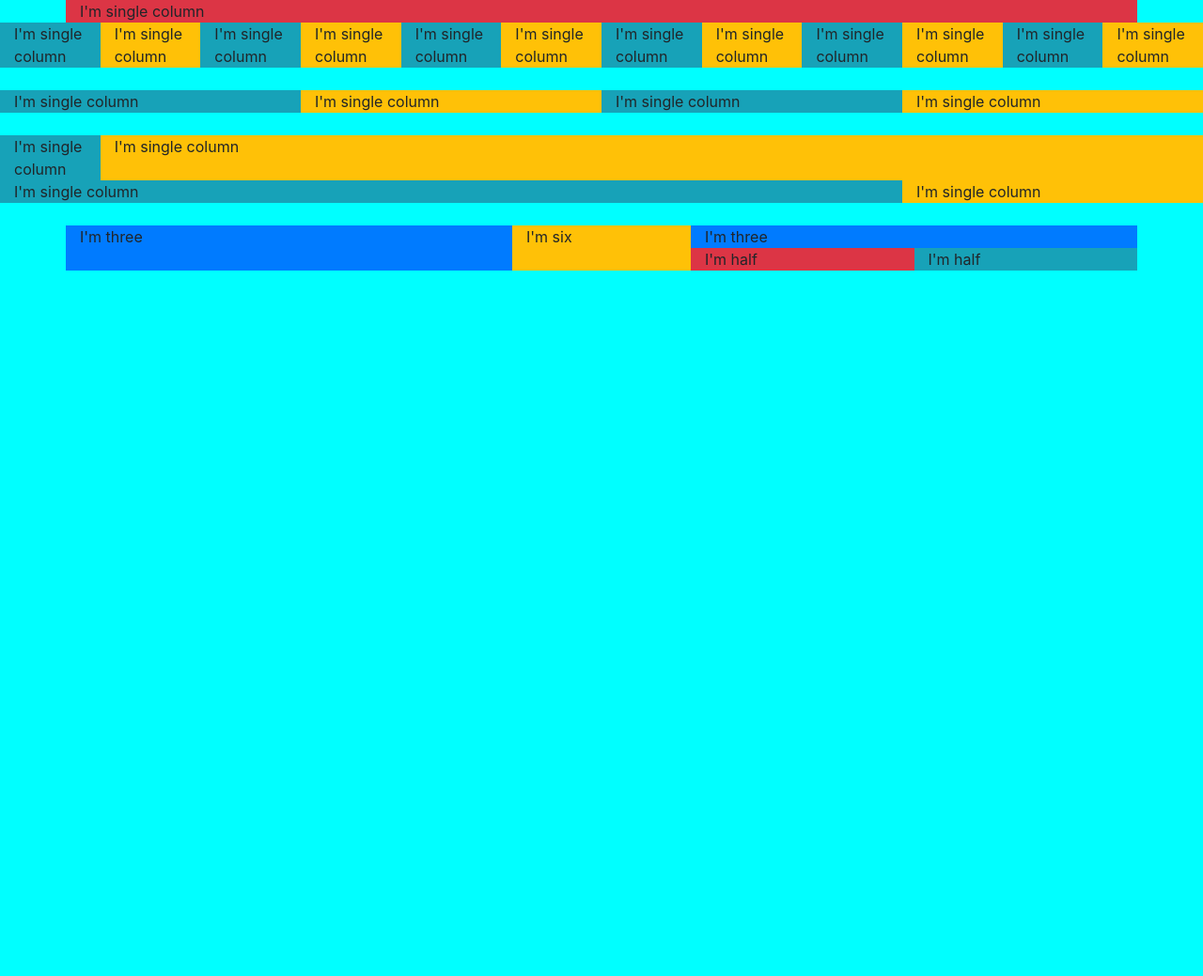
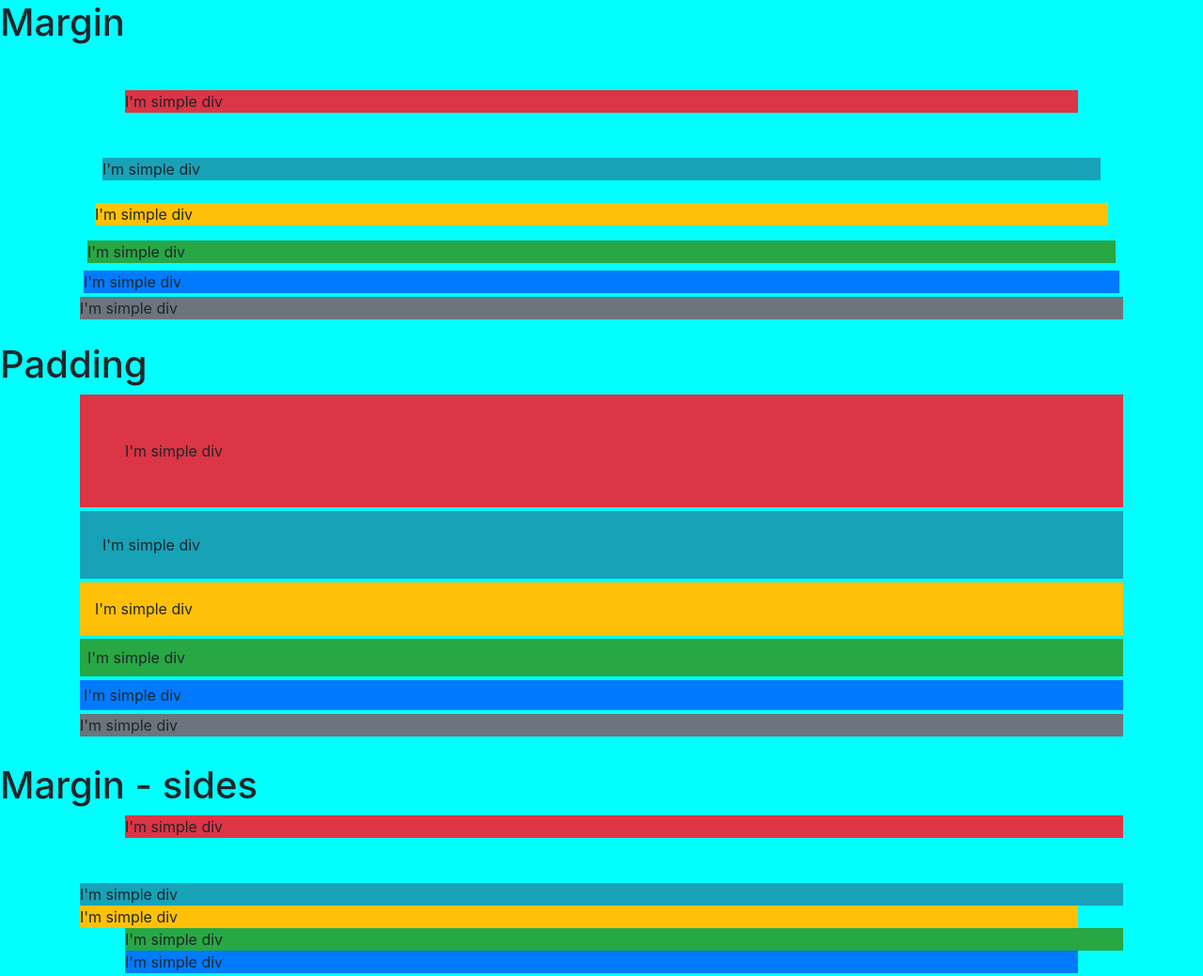
Before and after one commit to C1C0/bootstrap4-learning, a plain HTML site: page index.html in a window 1280 px wide. Shown: the top 1039 px of the page at 94% size. Before the commit the page ends 800 px from the top, so only its background shows below. Drawn offline with nearby package versions, Linux system fonts and the light colour scheme.

Commit message:
Padding / margin / width

```diff
--- a/index.html
+++ b/index.html
@@ -10,69 +10,64 @@
       integrity="sha384-B0vP5xmATw1+K9KRQjQERJvTumQW0nPEzvF6L/Z6nronJ3oUOFUFpCjEUQouq2+l"
       crossorigin="anonymous"
     />
-    <link rel="stylesheet" href="/assets/style.css">
+    <link rel="stylesheet" href="/assets/style.css" />
   </head>
   <body>
+    <!-- Start of body -->
+    <!-- In REM values -->
+    <!-- m/p-X -->
+    <h1>Margin</h1>
+    <div class="container">
+      <div class="bg-danger m-5">I'm simple div</div>
+      <div class="bg-info m-4">I'm simple div</div>
+      <div class="bg-warning m-3">I'm simple div</div>
+      <div class="bg-success m-2">I'm simple div</div>
+      <div class="bg-primary m-1">I'm simple div</div>
+      <div class="bg-secondary m-0">I'm simple div</div>
+    </div>
+    <br />
 
-
+    <h1>Padding</h1>
     <div class="container">
-        <div class="row">
-            <!-- Col -> starting from the xs up to xl -->
-            <!-- 12 columns -->
-            <div class="col bg-danger">I'm single column</div>
-        </div>
+      <div class="bg-danger mb-1 p-5">I'm simple div</div>
+      <div class="bg-info mb-1 p-4">I'm simple div</div>
+      <div class="bg-warning mb-1 p-3">I'm simple div</div>
+      <div class="bg-success mb-1 p-2">I'm simple div</div>
+      <div class="bg-primary mb-1 p-1">I'm simple div</div>
+      <div class="bg-secondary mb-1 p-0">I'm simple div</div>
+    </div>
+    <br />
+    <h1>Margin - sides</h1>
+    <div class="container">
+      <div class="bg-danger ml-5">I'm simple div</div>
+      <div class="bg-info mt-5">I'm simple div</div>
+      <div class="bg-warning mr-5">I'm simple div</div>
+      <div class="bg-success ml-5">I'm simple div</div>
+      <div class="bg-primary mx-5">I'm simple div</div>
+      <div class="bg-secondary my-5">I'm simple div</div>
     </div>
 
-    <div class="container-fluid">
-        <div class="row">
-            <!-- Automatically adjusting ... so 12/3 = 4 -->
-            <!-- MAX 12 COLUMNS = 12 elements -->
-            <div class="col bg-info">I'm single column</div>
-            <div class="col bg-warning">I'm single column</div>
-            <div class="col bg-info">I'm single column</div>
-            <div class="col bg-warning">I'm single column</div>
-            <div class="col bg-info">I'm single column</div>
-            <div class="col bg-warning">I'm single column</div>
-            <div class="col bg-info">I'm single column</div>
-            <div class="col bg-warning">I'm single column</div>
-            <div class="col bg-info">I'm single column</div>
-            <div class="col bg-warning">I'm single column</div>
-            <div class="col bg-info">I'm single column</div>
-            <div class="col bg-warning">I'm single column</div>
-        </div>
+    <h1>Padding - sides</h1>
+    <div class="container">
+      <div class="bg-danger pl-5">I'm simple div</div>
+      <div class="bg-info pt-5">I'm simple div</div>
+      <div class="bg-warning pr-5">I'm simple div</div>
+      <div class="bg-success pl-5">I'm simple div</div>
+      <div class="bg-primary px-5">I'm simple div</div>
+      <div class="bg-secondary py-5">I'm simple div</div>
     </div>
     <br>
-    <div class="container-fluid">
-        <div class="row">
-            <div class="col-sm-6 col-md-3 col-lg-6 col-xl-3 bg-info">I'm single column</div>
-            <div class="col-sm-6 col-md-3 col-lg-6 col-xl-3 bg-warning">I'm single column</div>
-            <div class="col-sm-6 col-md-3 col-lg-6 col-xl-3 bg-info">I'm single column</div>
-            <div class="col-sm-6 col-md-3 col-lg-6 col-xl-3 bg-warning">I'm single column</div>
-        </div>
-    </div>
-    <br>
-    <div class="container-fluid">
-        <div class="row">
-            <div class="col-sm-7 col-md-10 col-lg-3 col-xl-1 bg-info">I'm single column</div>
-            <div class="col-sm-5 col-md-2 col-lg-9 col-xl-11 bg-warning">I'm single column</div>
-            <div class="col-sm-8 col-md-11 col-lg-7 col-xl-9 bg-info">I'm single column</div>
-            <div class="col-sm-4 col-md-1 col-lg-5 col-xl-3 bg-warning">I'm single column</div>
-        </div>
-    </div>
-    <br>
+    <h1>Width</h1>
     <div class="container">
-        <div class="row">
-            <div class="col-sm-3 col-md-5 bg-primary">I'm three</div>
-            <div class="col-sm-6 col-md-2 bg-warning">I'm six</div>
-            <div class="col-sm-3 col-md-5 bg-primary">I'm three
-                <div class="row">
-                    <div class="col-6 bg-danger">I'm half</div>
-                    <div class="col-6 bg-info">I'm half</div>
-                </div>
-            </div>
-        </div>
-    </div>
+        <div class="bg-danger w-25 mx-auto">I'm simple div</div>
+        <div class="bg-info w-50 mx-auto">I'm simple div</div>
+        <div class="bg-warning w-75 mx-auto">I'm simple div</div>
+        <div class="bg-success w-100 mx-auto">I'm simple div</div>
+        <div class="bg-primary ">I'm simple div</div>
+        <div class="bg-secondary ">I'm simple div</div>
+      </div>
 
+    <!-- Scripts -->
     <script
       src="https://code.jquery.com/jquery-3.5.1.slim.min.js"
       integrity="sha384-DfXdz2htPH0lsSSs5nCTpuj/zy4C+OGpamoFVy38MVBnE+IbbVYUew+OrCXaRkfj"
```
